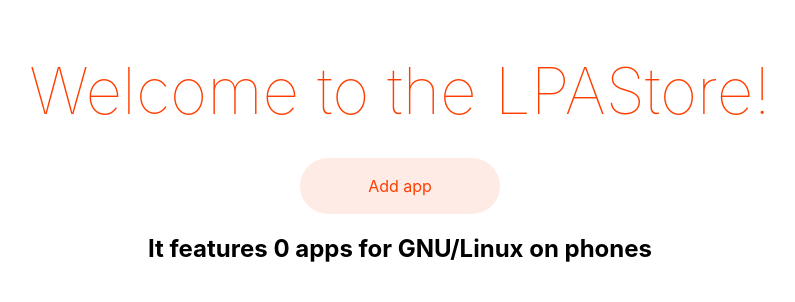
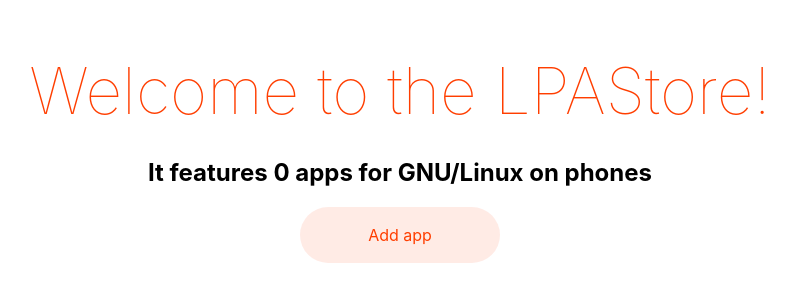
Before and after one commit to cahfofpai/lpastore, a Svelte app in the folder frontend/: page / in a window 1280 px wide. Shown: the top 302 px of the page, without its empty margins (240-1035 px from the left). Built offline with nearby package versions, Linux system fonts and the light colour scheme.

Commit message:
Move button

```diff
--- a/frontend/src/App.svelte
+++ b/frontend/src/App.svelte
@@ -8,9 +8,9 @@
 <main>
   <h1>Welcome to the LPAStore!</h1>
 
+  <h2>It features <b>{count}</b> apps for GNU/Linux on phones</h2>
+
   <button on:click={increment}> Add app </button>
-
-  <h2>It features <b>{count}</b> apps for GNU/Linux on phones</h2>
 </main>
 
 <style>
```
